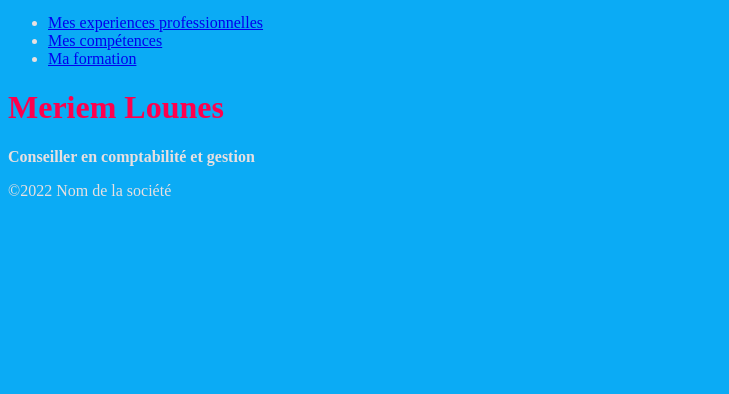
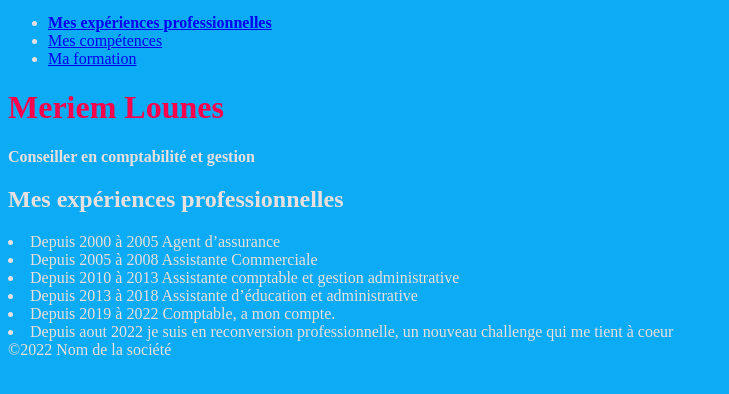
Before and after one commit to divtec-cejef/mon-cv-01-lounesmeriem, a plain HTML site: page index.html in a window 1280 px wide. Shown: the part 46-440 px from the top of the page, without its empty margins (0-729 px from the left). Drawn offline with Linux system fonts and the light colour scheme.

Commit message:
ajouter mes experiences professionnelles

```diff
--- a/index.html
+++ b/index.html
@@ -30,7 +30,7 @@
     <nav>
         <ul class="menu">
             <li>
-                <a href="#">Mes experiences professionnelles</a>
+                <a href="#Mes expériences professionnelles"><strong>Mes expériences professionnelles</strong></a>
             </li>
             <li>
                 <a href="#">Mes compétences</a>
@@ -44,6 +44,14 @@
 <main>
     <h1>Meriem Lounes</h1>
     <p><strong>Conseiller en comptabilité et gestion</strong></p>
+    <!--ajouter trois sections avec un titre secondaires et ajouter une ancre id-->
+    <h2 id="Mes expériences professionnelles"><strong>Mes expériences professionnelles</strong></h2>
+        <li>Depuis 2000 à 2005 Agent d’assurance</li>
+        <li>Depuis 2005 à 2008 Assistante Commerciale</li>
+        <li>Depuis 2010 à 2013 Assistante comptable et gestion administrative</li>
+        <li>Depuis 2013 à 2018 Assistante d’éducation et administrative</li>
+        <li>Depuis 2019 à 2022 Comptable, a mon compte. </li>
+        <li>Depuis aout 2022 je suis en reconversion professionnelle, un nouveau challenge qui me tient à coeur</li>
 </main>
 <footer>
     &copy;2022 Nom de la société
```
